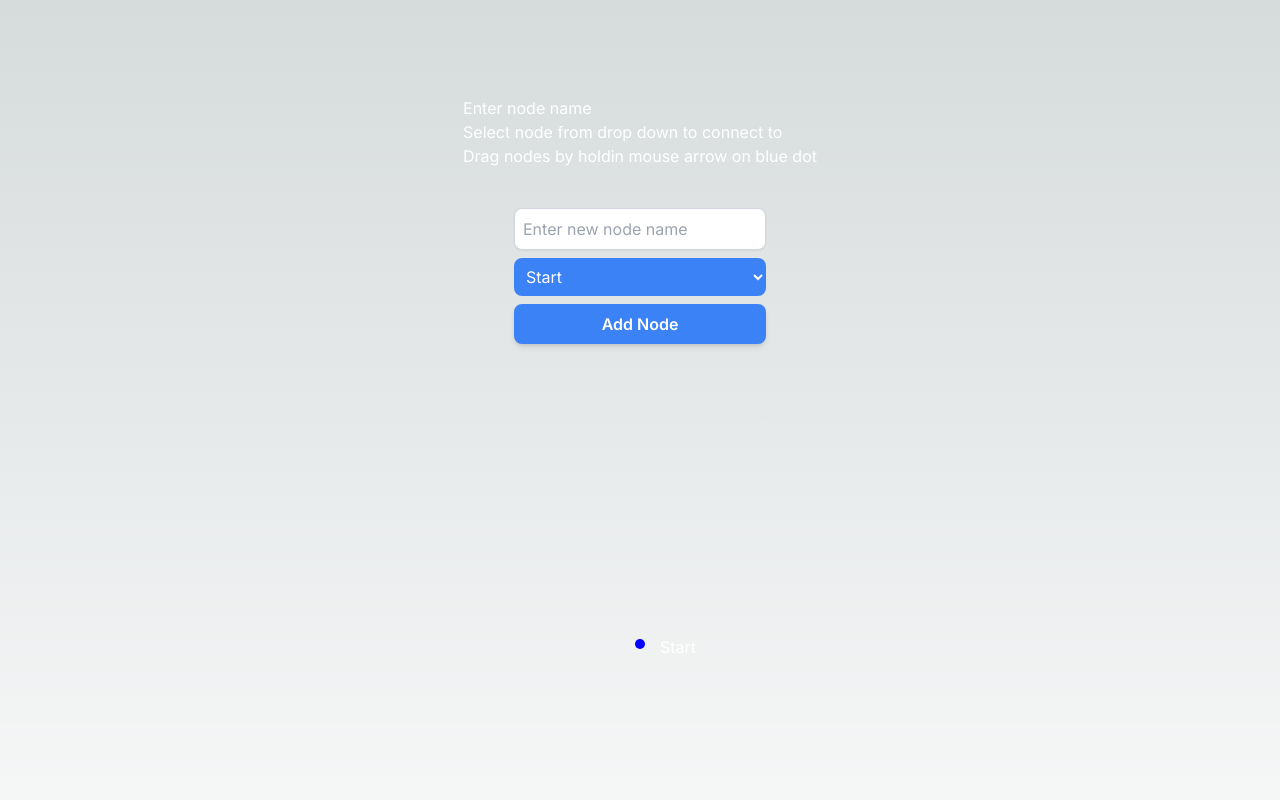
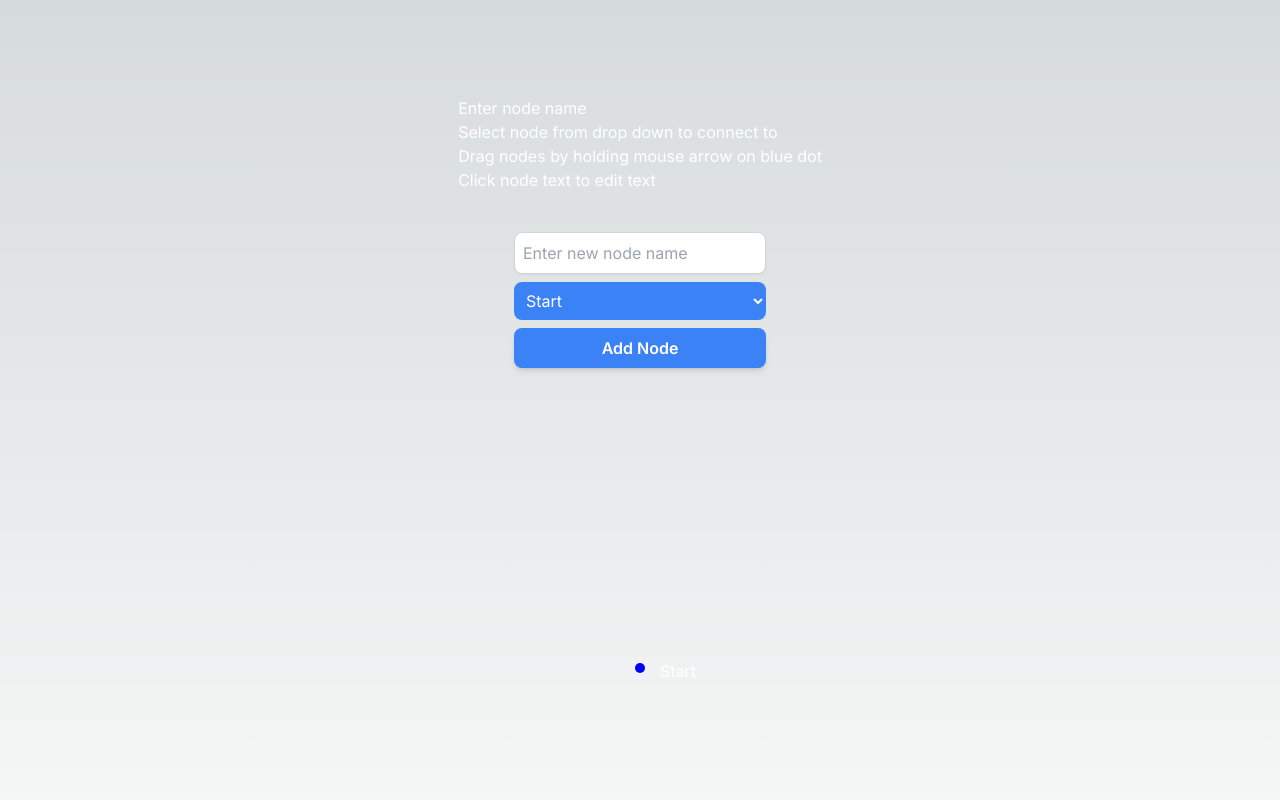
Before and after one commit to V381/V-Mind-Mapping, a Next.js app in the folder client/: page / in a window 1280 px wide. Shown: the top 800 px of the page. Built offline with nearby package versions, Linux system fonts and the light colour scheme.

Commit message:
Little typos

```diff
--- a/client/src/app/page.tsx
+++ b/client/src/app/page.tsx
@@ -71,7 +71,8 @@ export default function Home() {
       <ul className='pb-10'>
         <li>Enter node name</li>
         <li>Select node from drop down to connect to</li>
-        <li>Drag nodes by holdin mouse arrow on blue dot</li>
+        <li>Drag nodes by holding mouse arrow on blue dot</li>
+        <li>Click node text to edit text</li>
       </ul>
       <div className="flex flex-col space-y-2">
         <input
```
